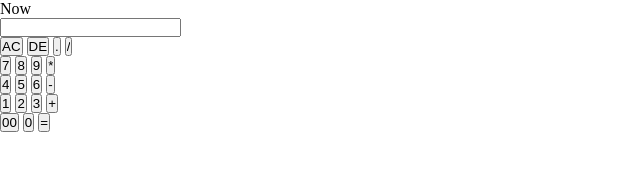
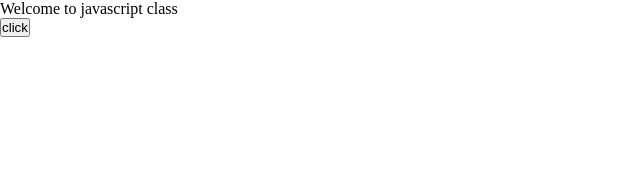
Before and after one commit to OkekeChisom/javascript_Codes, a plain HTML site: page index.html in a window 1280 px wide. Shown: the whole page, without its empty margins (0-640 px from the left). Drawn offline with Linux system fonts and the light colour scheme.

Commit message:
Add files via upload

```diff
--- a/index.html
+++ b/index.html
@@ -4,53 +4,15 @@
     <meta charset="UTF-8">
     <meta name="viewport" content="width=device-width, initial-scale=1.0">
     <link rel="stylesheet" href="index.css">
-    <title>My calculator</title>
+    <title>Document</title>
 </head>
 <body>
-  <div id="clock">
-      <div class="label">Now</div>
-      <div id="current-time"></div>
-  </div>
-  </div>
+    <div>Welcome to javascript class</div>
+<button onclick="alert('hello')">click</button>
 
-  <div class="container">
-    <div class="calculator">
-        <form>
-            <div class="display">
-                <input type="text" name="display">
-            </div>
-            <div>
-              <input type="button" value="AC" onclick="display.value ='' " class="operator">
-              <input type="button" value="DE" onclick="display.value = display.value.toString().slice(0,-1) " class="operator">
-              <input type="button" value="." onclick="display.value +='.' " class="operator">
-              <input type="button" value="/" onclick="display.value +='/' " class="operator">
-            </div>
-            <div>
-              <input type="button" value="7" onclick="display.value +='7' ">
-              <input type="button" value="8" onclick="display.value +='8' ">
-              <input type="button" value="9" onclick="display.value +='9' ">
-              <input type="button" value="*" onclick="display.value +='*' " class="operator">
-            </div>
-            <div>
-              <input type="button" value="4" onclick="display.value +='4' ">
-              <input type="button" value="5" onclick="display.value +='5' ">
-              <input type="button" value="6" onclick="display.value +='6' ">
-              <input type="button" value="-"  onclick="display.value +='-' " class="operator">
-            </div>
-            <div>
-              <input type="button" value="1"  onclick="display.value +='1' ">
-              <input type="button" value="2"  onclick="display.value +='2' ">
-              <input type="button" value="3"  onclick="display.value +='3' ">
-              <input type="button" value="+"  onclick="display.value +='+' " class="operator">
-            </div>
-            <div>
-              <input type="button" value="00"  onclick="display.value +='00' ">
-              <input type="button" value="0"  onclick="display.value +='0' ">
-              <input type="button" value="=" onclick="display.value = eval(display.value)" class="equal" class="operator">
-            </div>
-        </form>
-    </div>
-  </div>
+    <!-- <script src="operators.js"></script>  -->
+    <!-- <script src="datatypeandvariables.js"></script> -->
+     <script src="control Structures/conditionalStatament.js"></script>
 
 </body>
 </html>
```
